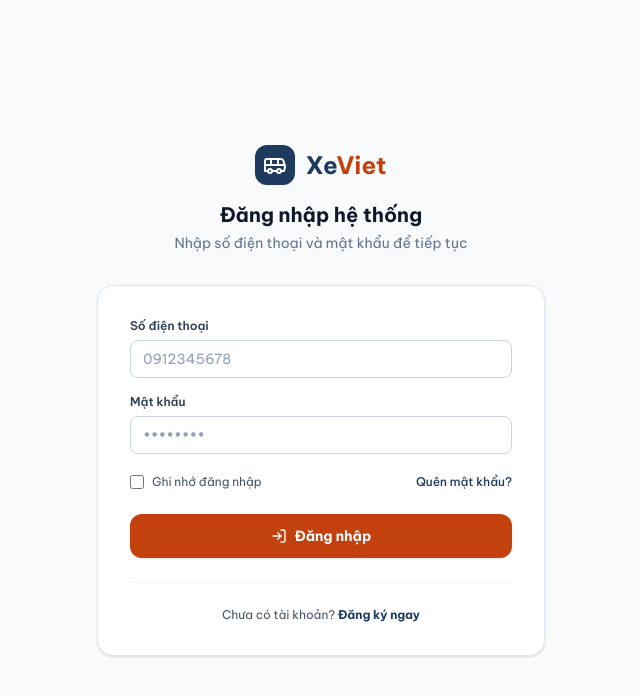
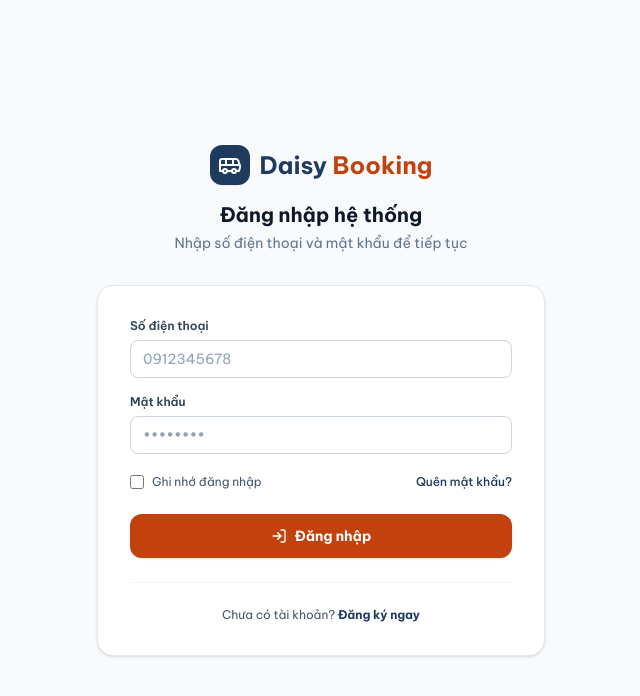
Before and after one commit to ductuongne/dbms-bus-booking, a React (Vite) app in the folder client/: page /login in a window 1280 px wide. Shown: the top 696 px of the page, without its empty margins (319-959 px from the left). Built offline with nearby package versions, Linux system fonts and the light colour scheme; no server answers.

Commit message:
style(branding): update branding from 'Xe Viet' to 'Daisy Booking'

```diff
--- a/client/src/components/DriverLayout.tsx
+++ b/client/src/components/DriverLayout.tsx
@@ -28,7 +28,7 @@ export const DriverLayout: React.FC = () => {
               <Bus className="w-4 h-4" />
             </div>
             <span>
-              Xe<span className="text-action">Viet</span>
+              Daisy <span className="text-action">Booking</span>
             </span>
           </Link>
           <Badge variant="warning" className="hidden sm:inline-flex items-center gap-1">
--- a/client/src/components/Footer.tsx
+++ b/client/src/components/Footer.tsx
@@ -13,7 +13,7 @@ export const Footer: React.FC = () => {
                 <Bus className="w-5 h-5" />
               </div>
               <span className="text-xl font-black text-[#1E3A5F]">
-                Xe<span className="text-[#C2410C]">Viet</span>
+                Daisy <span className="text-[#C2410C]">Booking</span>
               </span>
             </div>
             <p className="text-xs text-slate-500 leading-relaxed mb-3">
--- a/client/src/components/Header.tsx
+++ b/client/src/components/Header.tsx
@@ -48,7 +48,7 @@ export const Header: React.FC = () => {
           </div>
           <div>
             <span className="text-2xl font-black tracking-tight text-[#1E3A5F]">
-              Xe<span className="text-[#C2410C]">Viet</span>
+              Daisy <span className="text-[#C2410C]">Booking</span>
             </span>
           </div>
         </Link>
--- a/client/src/pages/LoginPage.tsx
+++ b/client/src/pages/LoginPage.tsx
@@ -95,7 +95,7 @@ export const LoginPage: React.FC = () => {
               <Bus className="w-6 h-6" />
             </div>
             <span>
-              Xe<span className="text-action">Viet</span>
+              Daisy <span className="text-action">Booking</span>
             </span>
           </Link>
           <h1 className="mt-4 text-xl font-bold text-slate-900">
--- a/client/src/pages/PaymentPage.tsx
+++ b/client/src/pages/PaymentPage.tsx
@@ -164,7 +164,7 @@ export const PaymentPage: React.FC = () => {
                 <Bus className="w-5 h-5" />
               </div>
               <span className="text-xl font-black text-[#1E3A5F]">
-                Xe<span className="text-[#C2410C]">Viet</span>
+                Daisy <span className="text-[#C2410C]">Booking</span>
               </span>
             </Link>
 
--- a/client/src/pages/RegisterPage.tsx
+++ b/client/src/pages/RegisterPage.tsx
@@ -92,7 +92,7 @@ export const RegisterPage: React.FC = () => {
               <Bus className="w-6 h-6" />
             </div>
             <span>
-              Xe<span className="text-action">Viet</span>
+              Daisy <span className="text-action">Booking</span>
             </span>
           </Link>
           <h1 className="mt-4 text-xl font-bold text-slate-900">
```
